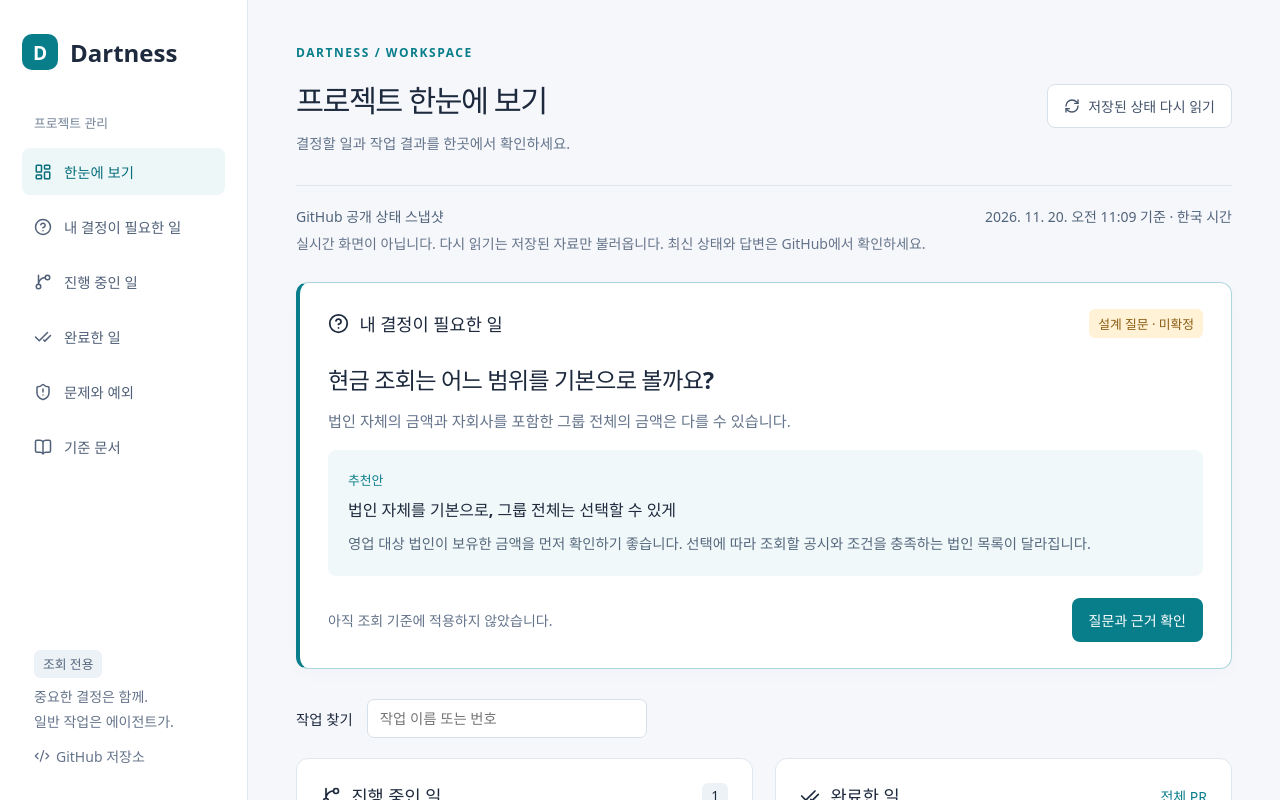
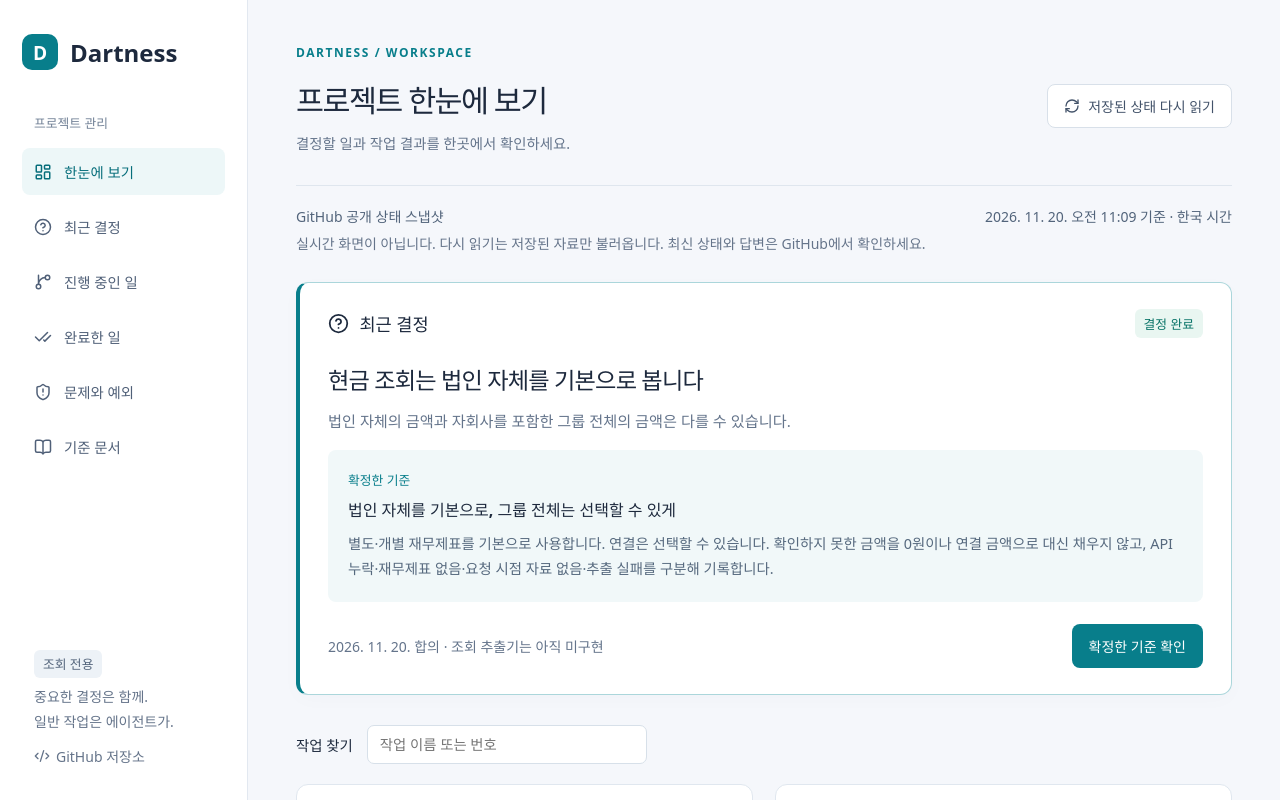
Before and after one commit to YUJAEYUN/Dartness, a React (Vite) app in the folder dashboard/: page / in a window 1280 px wide. Shown: the top 800 px of the page. Built offline with nearby package versions, Linux system fonts and the light colour scheme.

Commit message:
docs: 현금 조회 범위와 에이전트 개발 원칙 확정 (#16)

```diff
--- a/dashboard/src/App.tsx
+++ b/dashboard/src/App.tsx
@@ -23,6 +23,8 @@ const docs = [
   ["요구사항", "requirements.md", "조회·출력에서 지켜야 할 기준"],
   ["에이전트 위임 범위", "delegation.md", "자동으로 처리할 일과 확인할 일"],
   ["테스트 기준", "testing.md", "정답과 근거를 확인하는 방법"],
+  ["개발 원칙과 평가", "engineering-principles.md", "다섯 원칙과 실행 결과를 확인하는 방법"],
+  ["현금 조회 계약", "cash-query-contract.md", "확정한 범위와 구현 전에 확인할 항목"],
   ["구조와 판단 경계", "architecture.md", "코드와 에이전트의 역할"],
 ];
 const date = (value: string) =>
@@ -131,7 +133,7 @@ export default function App() {
             한눈에 보기
           </a>
           <a href="#decisions">
-            <CircleHelp size={18} />내 결정이 필요한 일
+            <CircleHelp size={18} />최근 결정
           </a>
           <a href="#progress">
             <GitBranch size={18} />
@@ -212,28 +214,29 @@ export default function App() {
         <section id="decisions" className="decision">
           <div className="section-title">
             <h2>
-              <CircleHelp size={21} />내 결정이 필요한 일
+              <CircleHelp size={21} />최근 결정
             </h2>
-            <span className="badge amber">설계 질문 · 미확정</span>
+            <span className="badge success">결정 완료</span>
           </div>
-          <h3>현금 조회는 어느 범위를 기본으로 볼까요?</h3>
+          <h3>현금 조회는 법인 자체를 기본으로 봅니다</h3>
           <p>
             법인 자체의 금액과 자회사를 포함한 그룹 전체의 금액은 다를 수
             있습니다.
           </p>
           <div className="recommendation">
-            <span className="recommend-label">추천안</span>
+            <span className="recommend-label">확정한 기준</span>
             <strong>법인 자체를 기본으로, 그룹 전체는 선택할 수 있게</strong>
             <p>
-              영업 대상 법인이 보유한 금액을 먼저 확인하기 좋습니다. 선택에 따라
-              조회할 공시와 조건을 충족하는 법인 목록이 달라집니다.
+              별도·개별 재무제표를 기본으로 사용합니다. 연결은 선택할 수 있습니다.
+              확인하지 못한 금액을 0원이나 연결 금액으로 대신 채우지 않고,
+              API 누락·재무제표 없음·요청 시점 자료 없음·추출 실패를 구분해 기록합니다.
             </p>
           </div>
           <footer>
-            <span>아직 조회 기준에 적용하지 않았습니다.</span>
+            <span>2026. 11. 20. 합의 · 조회 추출기는 아직 미구현</span>
             <Button asChild>
-              <a href={`${repository}/blob/main/docs/management-screen.md`}>
-                질문과 근거 확인
+              <a href={`${repository}/blob/main/docs/requirements.md#cash-scope`}>
+                확정한 기준 확인
               </a>
             </Button>
           </footer>
```
Also changed, not shown: 12 other files (tests, documents, lock files or other folders).
